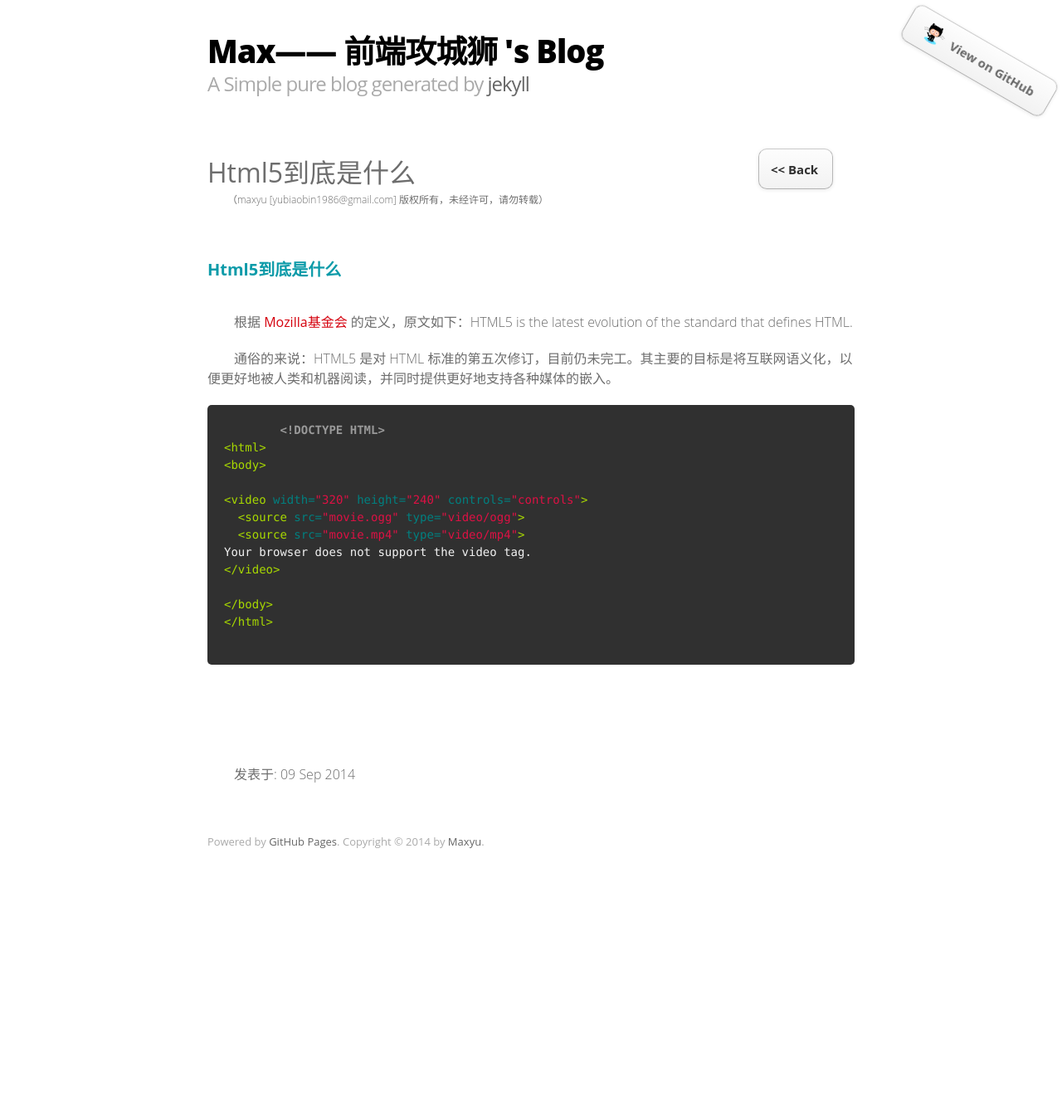
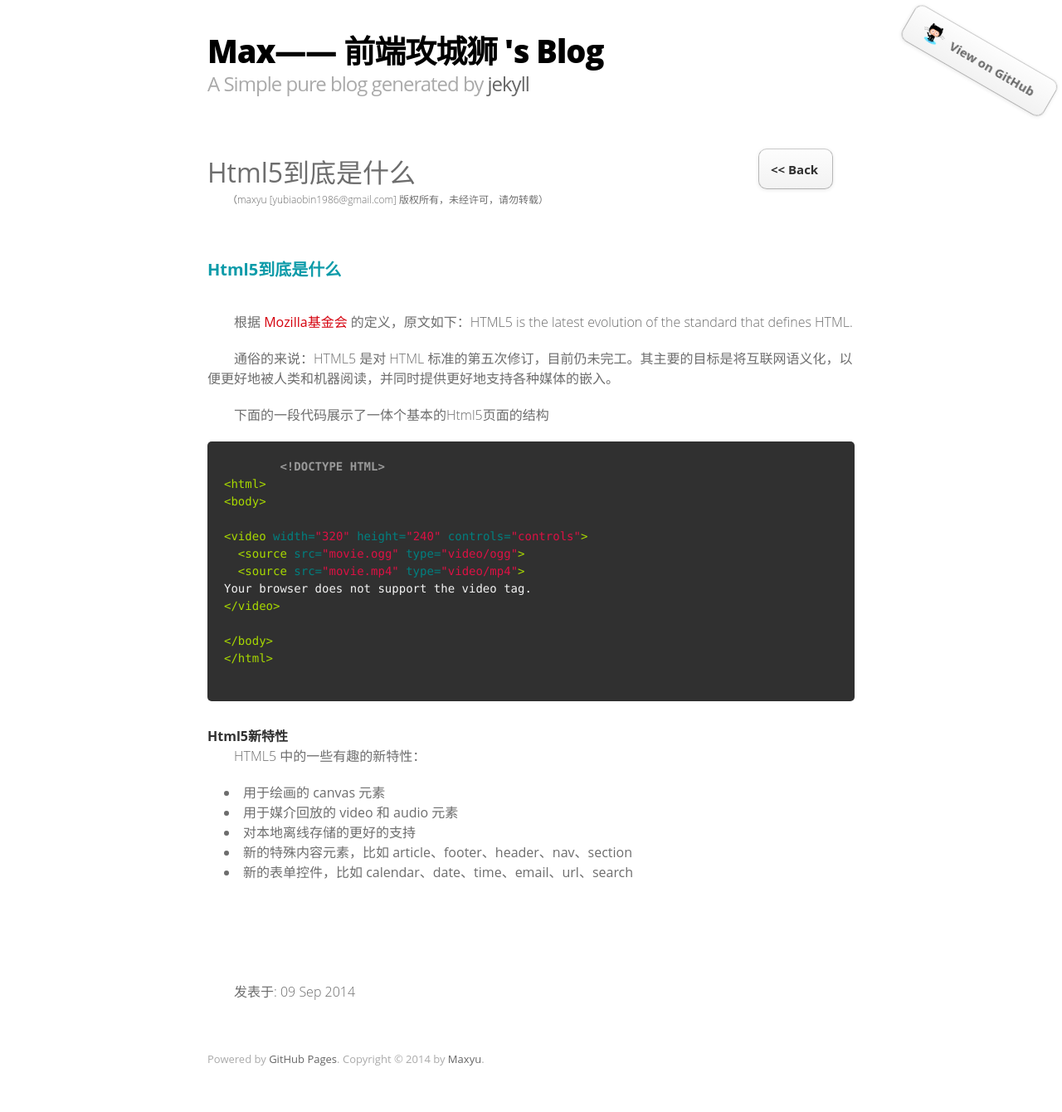
Before and after one commit to yubiaobin/yubiaobin.github.io, a Jekyll site: the page built from _posts/2014-09-09-html5-defined.html, in a window 1280 px wide. Shown: the whole page at 83% size. Built offline with Jekyll 4.4.1, drawn with Linux system fonts in a browser that asks for light colours; comment, search, counter and statistics services are not loaded; before the commit the page ends 1078 px from its top, so only the background shows below that.

Commit message:
modified html5 blog

```diff
--- a/_posts/2014-09-09-html5-defined.html
+++ b/_posts/2014-09-09-html5-defined.html
@@ -26,7 +26,7 @@ title : Html5到底是什么
  -->
 
 
-
+<p>下面的一段代码展示了一体个基本的Html5页面的结构</p>
 <p>
 	{% highlight html %}
 	<!DOCTYPE HTML>
@@ -43,3 +43,17 @@ Your browser does not support the video tag.
 </html>
 	{% endhighlight %}
 </p>
+
+
+
+
+
+<h4>Html5新特性</h4>
+<p>HTML5 中的一些有趣的新特性：</p>
+<ul>
+	<li>用于绘画的 canvas 元素</li>
+	<li>用于媒介回放的 video 和 audio 元素</li>
+	<li>对本地离线存储的更好的支持</li>
+	<li>新的特殊内容元素，比如 article、footer、header、nav、section</li>
+	<li>新的表单控件，比如 calendar、date、time、email、url、search</li>
+</ul>
```
